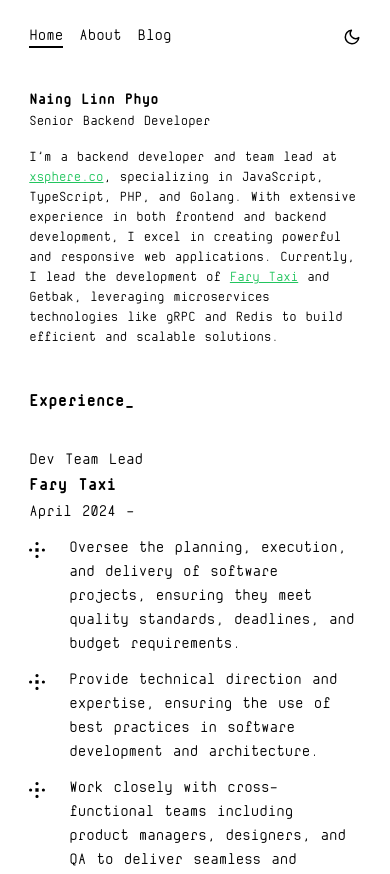
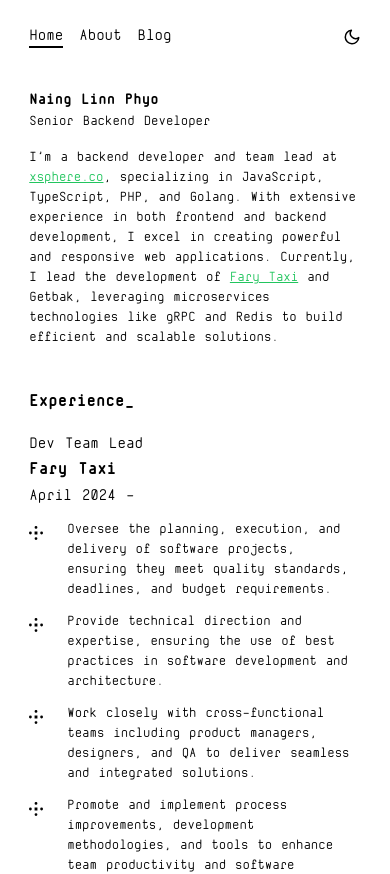
Before and after one commit to nainglinnphyo/portfolio-v3, a Next.js app: page / in a window 390 px wide. Shown: the top 874 px of the page. Built offline with nearby package versions, Linux system fonts and the light colour scheme.

Commit message:
fix: fixed small screen padding

```diff
--- a/src/components/Exp.tsx
+++ b/src/components/Exp.tsx
@@ -4,7 +4,7 @@
 
 function Exp() {
      return (
-          <div className='space-y-8'>
+          <div className='space-y-8 max-sm:space-y-4'>
                <h1 className='text-lg font-bold'>Experience_</h1>
                {exp.map((e) => {
                     return (
--- a/src/components/SubExp.tsx
+++ b/src/components/SubExp.tsx
@@ -24,7 +24,7 @@
 
 const JobDescription = ({ jd }: { jd: string }) => {
      return (
-          <div className='flex space-x-6 '>
+          <div className='flex space-x-6 max-sm:text-sm'>
                <div className='mt-[0.38rem]'>
                     <SiPluscodes />
                </div>
```
